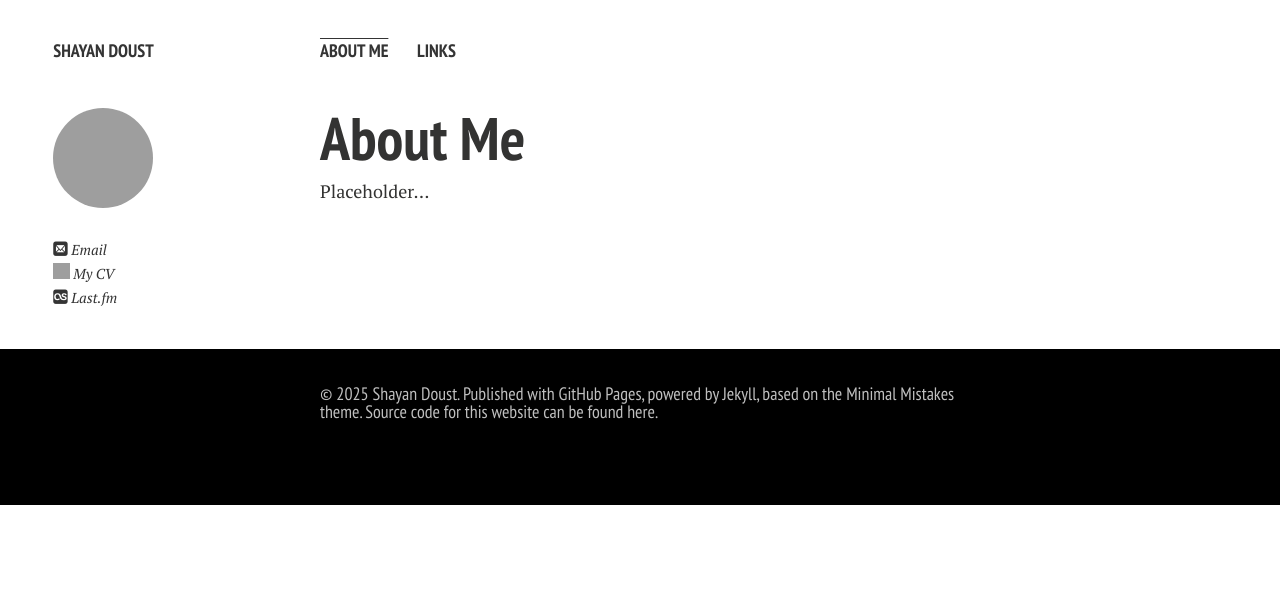
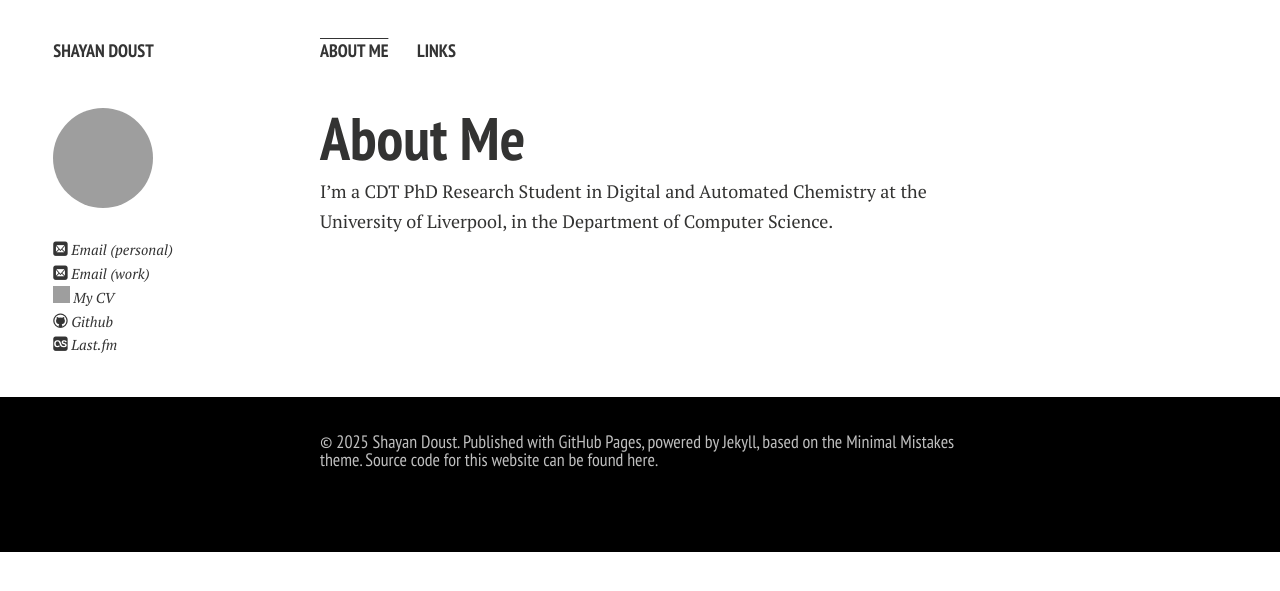
Before and after one commit to shayandoust/PersonalWebsite, a Jekyll site: the page built from index.md, in a window 1280 px wide. Shown: the top 591 px of the page. Built offline with Jekyll 4.4.1, drawn with Linux system fonts in a browser that asks for light colours; nearby versions of some CDN libraries; comment, search, counter and statistics services are not loaded; a style sheet for code colours, icons or effects is not loaded; our own code applies the rules of GitHub Pages for plain Markdown files; grey boxes are pictures that could not be loaded.

Commit message:
Some more changes

```diff
--- a/_config.yml
+++ b/_config.yml
@@ -5,7 +5,9 @@ url: https://shayandoust.me
 owner:
   name: Shayan Doust
   avatar: placeholder.jpg
-  email: hello@shayandoust.me
+  email_personal: hello@shayandoust.me
+  email_work: S.Doust@liverpool.ac.uk
+  github: shayandoust
   cv: https://google.co.uk/
   lastfm: shayan_doust
   # facebook: caihanlin2002
--- a/_includes/author-bio.html
+++ b/_includes/author-bio.html
@@ -4,7 +4,9 @@
 
 <p>{{ site.owner.bio }}</p>
 
-{% if site.owner.email %}<p style="text-indent:0;margin-top:1.5em;"><a href="mailto:{{ site.owner.email }}" target="_blank"><i class="icon-mail"></i> Email</a></p>{% endif %}
+{% if site.owner.email_personal %}<p style="text-indent:0;margin-top:1.5em;"><a href="mailto:{{ site.owner.email_personal }}" target="_blank"><i class="icon-mail"></i> Email (personal)</a></p>{% endif %}
+
+{% if site.owner.email_work %}<p style="text-indent:0;"><a href="mailto:{{ site.owner.email_work }}" target="_blank"><i class="icon-mail"></i> Email (work)</a></p>{% endif %}
 
 {% if site.owner.cv %}<p style="text-indent:0;"><a href="{{ site.owner.cv }}"><img src="https://caihanlin.com/images/logo/icons8-cv-100.png" width="16.5" height="16.5"></i> My CV</a></p>{% endif %}
 
--- a/index.md
+++ b/index.md
@@ -4,4 +4,4 @@ layout: page
 
 # About Me
 
-Placeholder...
+I'm a CDT PhD Research Student in Digital and Automated Chemistry at the University of Liverpool, in the Department of Computer Science.
```
